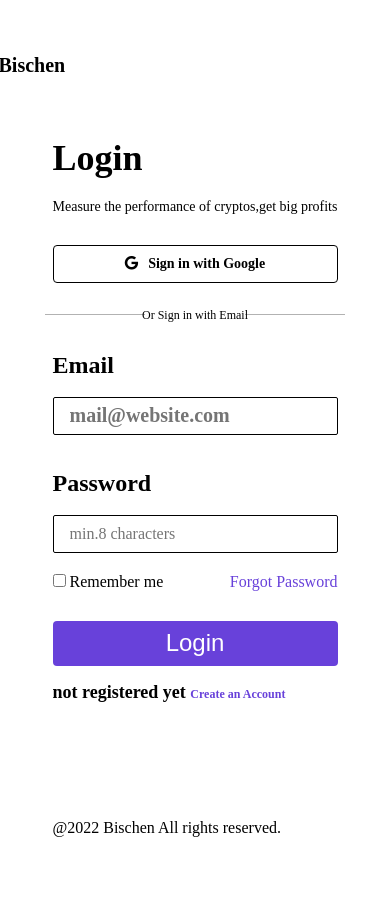
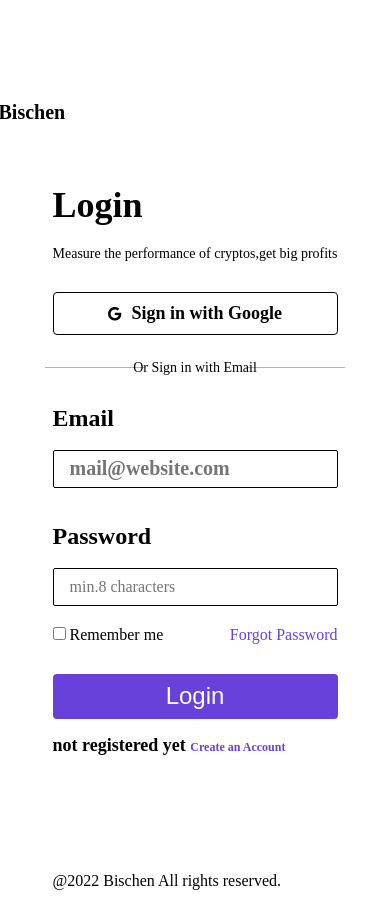
Before and after one commit to HariSunil/loginform, a plain HTML site: page index.html in a window 390 px wide. Shown: the top 900 px of the page. Drawn offline with Linux system fonts and the light colour scheme; a web font is replaced by a local one.

Commit message:
updated mobile view

```diff
--- a/style.css
+++ b/style.css
@@ -252,6 +252,7 @@ body{
         height: 900px;
     }
     .element{
+        margin-top: 100px;
         margin-left: 140px;
         margin-bottom: 60px;
     }
@@ -334,10 +335,10 @@ body{
         padding-inline: 16px;
     }
     .sm_btn{
-        font-size: 14px;
+        font-size: 18px;
     }
     .hr-lines{
-        font-size: 12px;
+        font-size: 14px;
     }
 
 }
```
